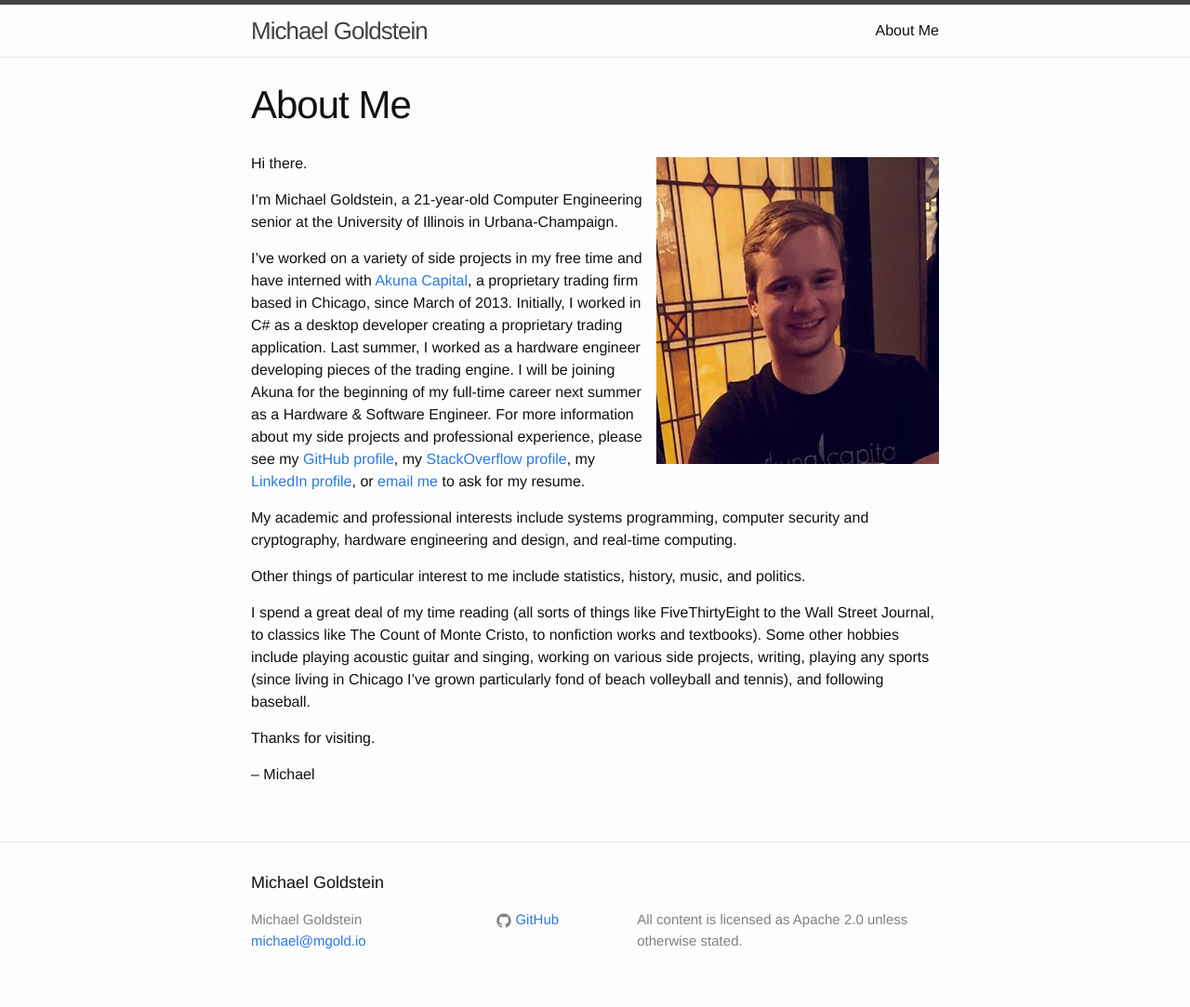
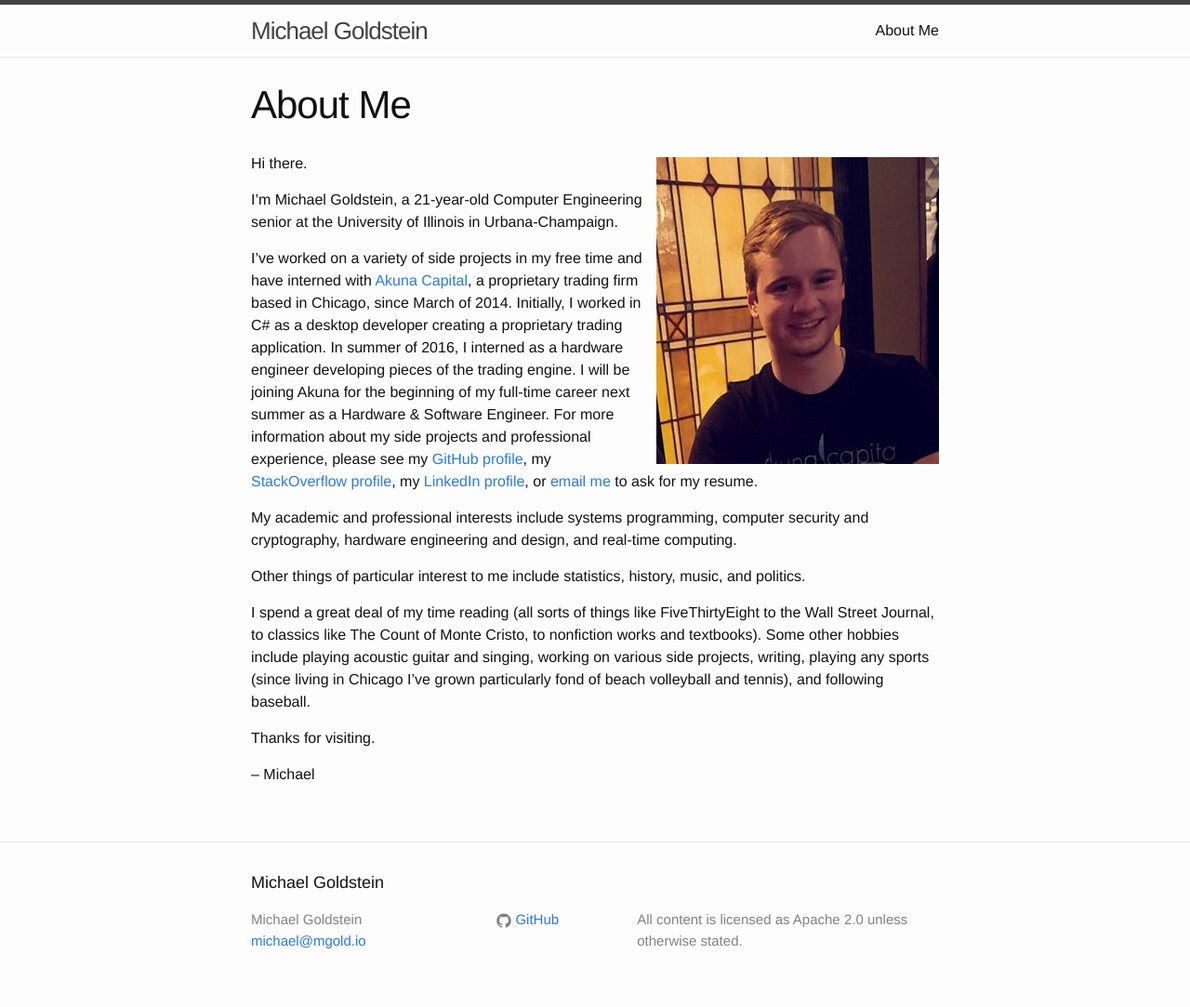
Before and after one commit to mgold95/mgold95.github.io, a Jekyll site: the page built from about.md, in a window 1280 px wide. Shown: the whole page at 93% size. Built offline with Jekyll 4.4.1, drawn with Linux system fonts in a browser that asks for light colours.

Commit message:
correction

```diff
--- a/about.md
+++ b/about.md
@@ -12,8 +12,8 @@ I'm Michael Goldstein, a 21-year-old Computer Engineering senior at the Universi
 Illinois in Urbana-Champaign.
 
 I've worked on a variety of side projects in my free time and have interned with [Akuna Capital][1], a
-proprietary trading firm based in Chicago, since March of 2013. Initially, I worked in C# as a
-desktop developer creating a proprietary trading application. Last summer, I worked as a
+proprietary trading firm based in Chicago, since March of 2014. Initially, I worked in C# as a
+desktop developer creating a proprietary trading application. In summer of 2016, I interned as a
 hardware engineer developing pieces of the trading engine. I will be joining Akuna for the beginning
 of my full-time career next summer as a Hardware & Software Engineer. For more information about my side
 projects and professional experience, please see
```
